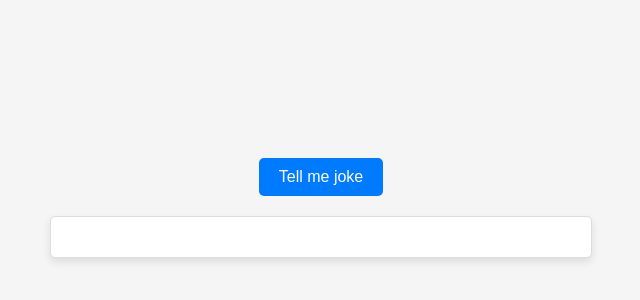
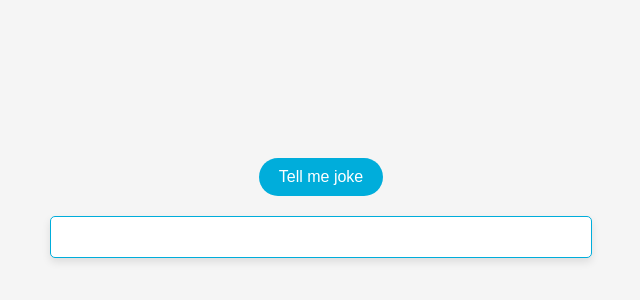
Before and after one commit to teysha-d/joke-generator, a plain HTML site: page index.html in a window 1280 px wide. Shown: the part 192-492 px from the top of the page, without its empty margins (319-959 px from the left). Drawn offline with nearby package versions, Linux system fonts and the light colour scheme.

Commit message:
Added more detail to the CSS coding.

```diff
--- a/src/styles.css
+++ b/src/styles.css
@@ -11,10 +11,10 @@ body {
 }
 
 #generate-joke-button {
-  background-color: #007bff;
+  background-color: #00addb;
   color: #fff;
   border: none;
-  border-radius: 5px;
+  border-radius: 20px;
   padding: 10px 20px;
   font-size: 16px;
   cursor: pointer;
@@ -23,7 +23,7 @@ body {
 }
 
 #generate-joke-button:hover {
-  background-color: #0056b3;
+  background-color: #f9c700;
 }
 
 #generate-joke-button:disabled {
@@ -33,7 +33,7 @@ body {
 
 #joke {
   background-color: #fff;
-  border: 1px solid #ddd;
+  border: 0.5px solid #00addb;
   border-radius: 5px;
   padding: 20px;
   max-width: 500px;
```
